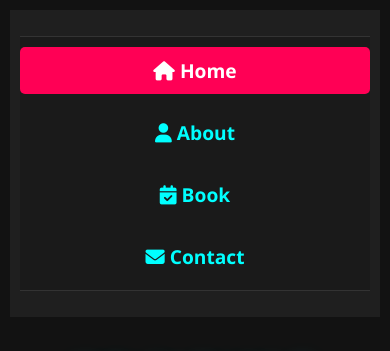
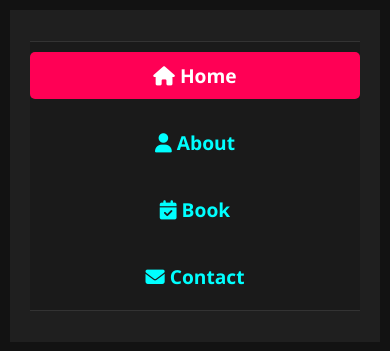
Before and after one commit to Exiels1/Phantom-Zone, a plain HTML site: page index.html in a window 390 px wide. Shown: the top 351 px of the page. Drawn offline with Linux system fonts and the light colour scheme.

```diff
--- a/style.css
+++ b/style.css
@@ -419,4 +419,22 @@
     padding: 10px 0;
     font-size: 1.2rem;
 }
+header {
+  padding: 10px;
 }
+/* === HEADER STYLES === */
+header {
+background: #1f1f1f;
+padding: 15px 20px;
+}
+nav ul.navbar {
+  display: flex;
+  justify-content: center;
+  list-style: none;
+  gap: 20px;
+}
+header {
+display: block;
+unicode-bidi: isolate;
+}
+}
```
